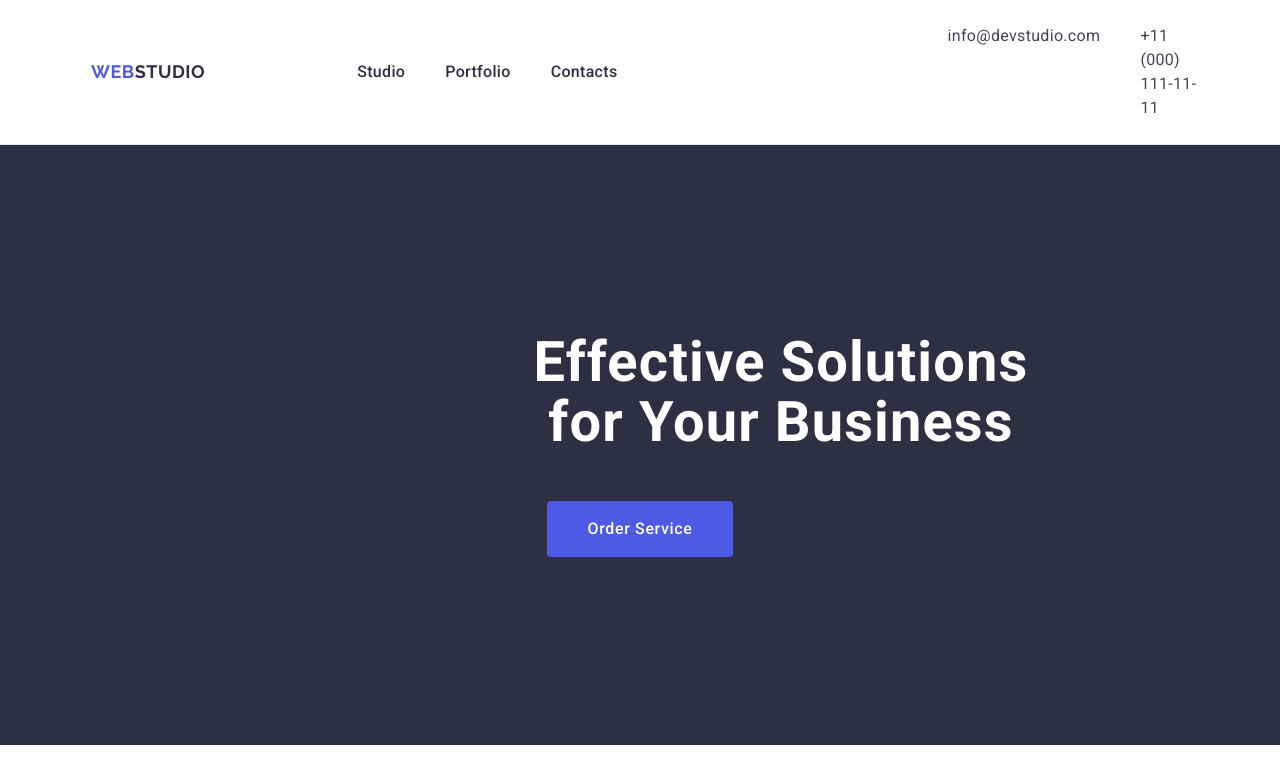
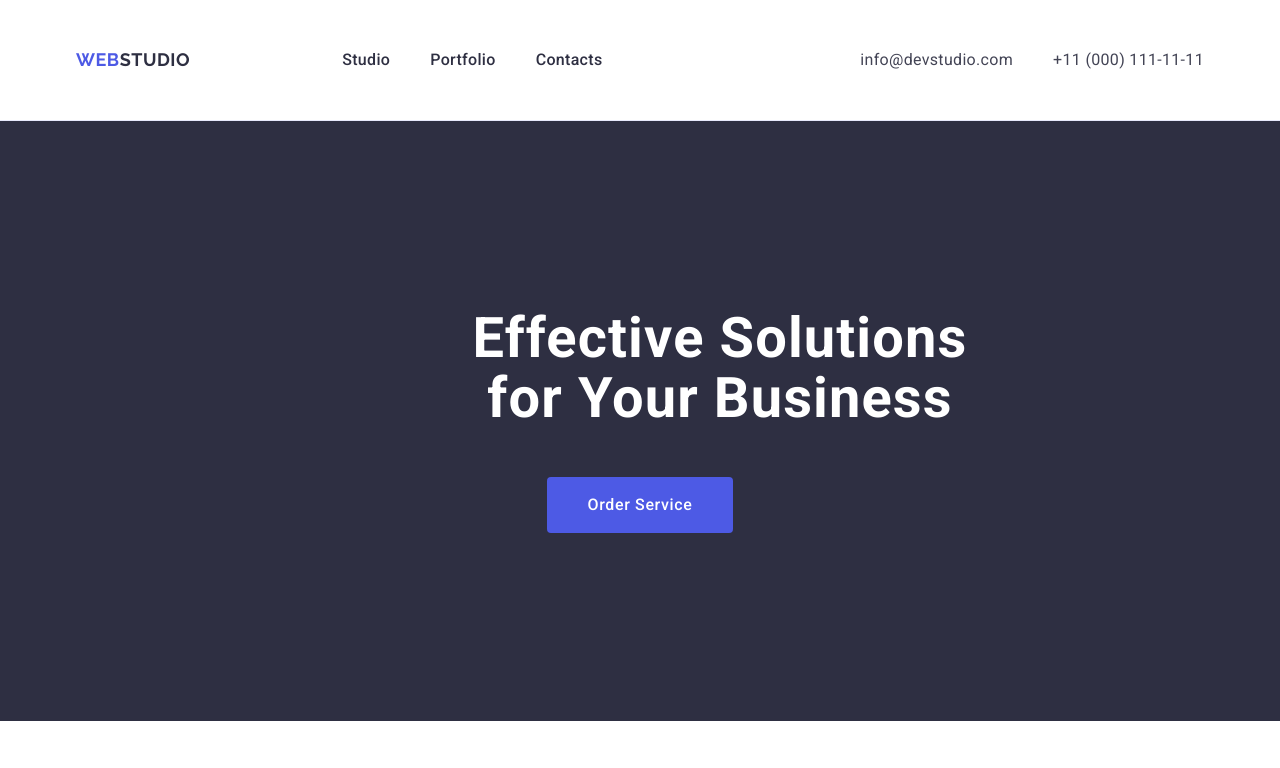
Before and after one commit to didislava/goit-markup-hw-03, a plain HTML site: page index.html in a window 1280 px wide. Shown: the top 768 px of the page. Drawn offline with nearby package versions, Linux system fonts and the light colour scheme.

Commit message:
correct mistakes header (4)

```diff
--- a/css/styles.css
+++ b/css/styles.css
@@ -34,7 +34,7 @@ h6 {
     margin-bottom: 0px;
 }
 
-.conteiner {
+.header-conteiner {
     width: 1158px;
     padding-left: 15px;
     padding-right: 15px;
@@ -77,12 +77,13 @@ h6 {
     display: flex;
     margin-left: 76px;
     gap: 40px;
-    padding: 24px 0px;
+    padding: 24px 0;
 }
 
 .header-contacts-list {
     font-style: normal;
     margin-left: auto;
+    padding: 24px 0;
 }
 
 .header-contacts {
```
